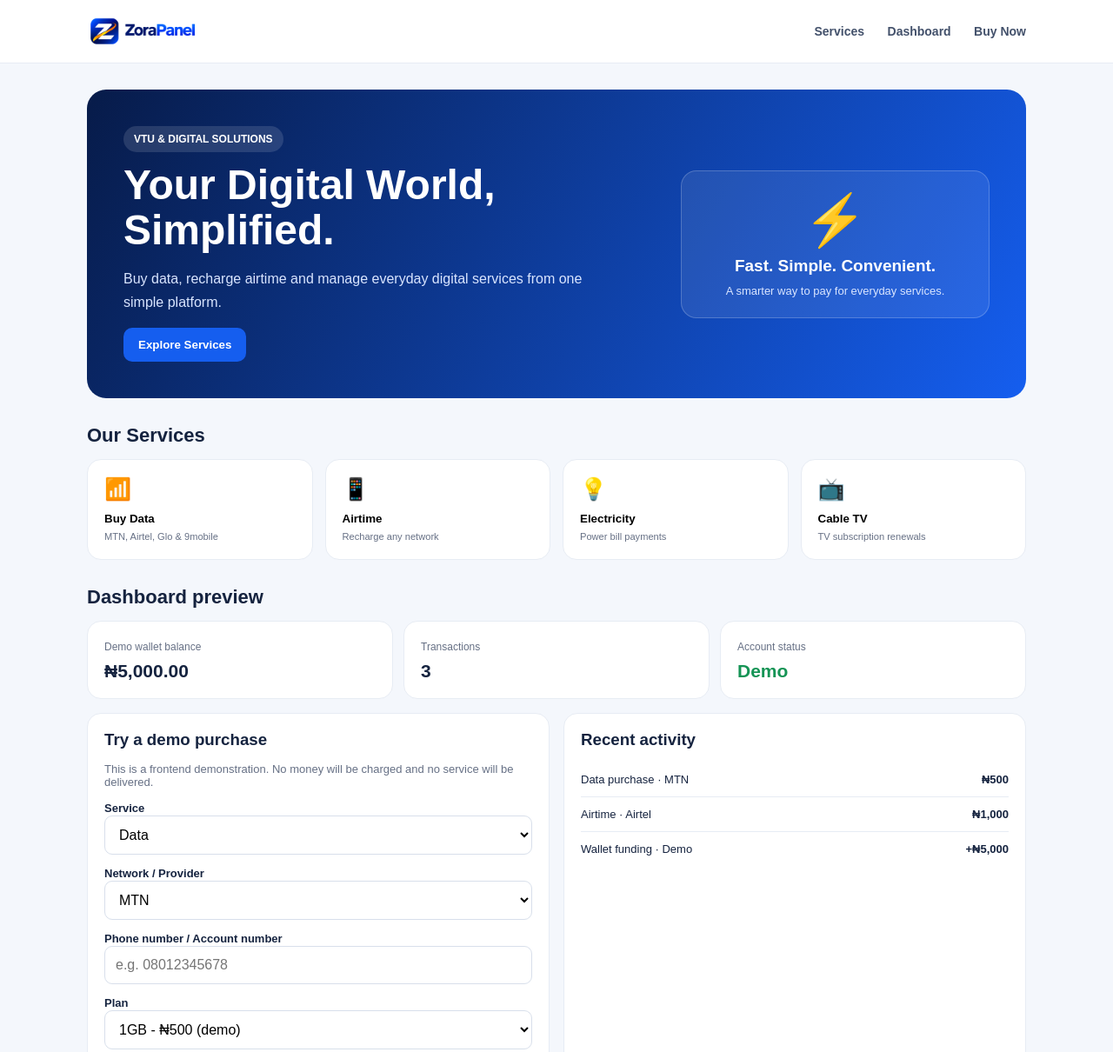
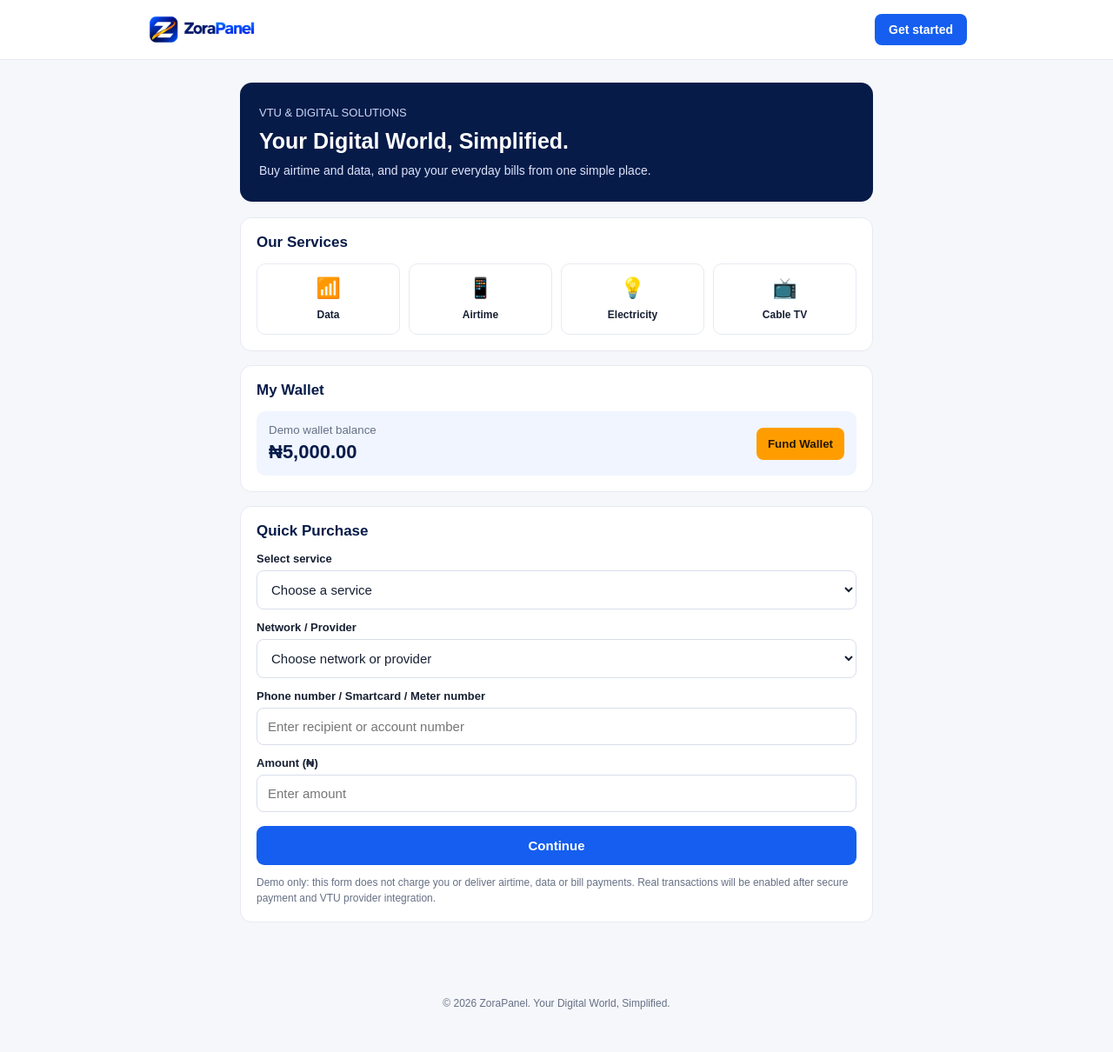
Before and after one commit to bextvortex-lgtm/Zorapanel, a plain HTML site: page index.html in a window 1280 px wide. Shown: the top 1210 px of the page at 87% size. After the commit the page ends 1186 px from the top, so only its background shows below. Drawn offline with Linux system fonts and the light colour scheme.

Commit message:
Add files via upload

```diff
--- a/index.html
+++ b/index.html
@@ -6,101 +6,100 @@
   <meta name="theme-color" content="#071b49">
   <title>ZoraPanel | VTU & Digital Solutions</title>
   <style>
-:root{--navy:#071b49;--blue:#155eef;--bright:#267bff;--orange:#ff9d00;--bg:#f4f7fc;--muted:#667085;--line:#e7ecf4}
-*{box-sizing:border-box}body{margin:0;font-family:Arial,Helvetica,sans-serif;background:var(--bg);color:#15233f}
-header{background:#fff;border-bottom:1px solid var(--line);position:sticky;top:0;z-index:5}
-.nav{max-width:1120px;margin:auto;padding:15px 20px;display:flex;align-items:center;justify-content:space-between}
-.brand{display:flex;align-items:center;gap:10px;font-size:22px;font-weight:800;color:var(--navy)}
-.mark{width:38px;height:38px;border-radius:11px;background:linear-gradient(135deg,#155eef,#071b49);color:#fff;display:grid;place-items:center;font-size:25px;font-weight:900;position:relative}
-.mark:after{content:"";position:absolute;width:28px;height:4px;background:var(--orange);transform:rotate(-35deg);border-radius:4px}
-nav a{color:#43516b;text-decoration:none;margin-left:22px;font-size:14px;font-weight:600}
-.btn{border:0;border-radius:10px;padding:12px 17px;background:var(--blue);color:#fff;font-weight:700;cursor:pointer}
-.btn.secondary{background:#eef4ff;color:var(--blue)}
-main{max-width:1120px;margin:30px auto;padding:0 20px}
-.hero{background:linear-gradient(120deg,#071b49,#155eef);color:#fff;border-radius:22px;padding:42px;display:grid;grid-template-columns:1.4fr .8fr;gap:20px;align-items:center}
-.hero h1{font-size:clamp(30px,5vw,48px);line-height:1.08;margin:12px 0}
-.hero p{color:#d9e5ff;line-height:1.7;max-width:540px}
-.pill{display:inline-block;background:#ffffff20;padding:8px 12px;border-radius:30px;font-size:12px;font-weight:700}
-.hero-art{background:#ffffff16;border:1px solid #ffffff35;border-radius:18px;padding:22px;text-align:center}
-.hero-art .big{font-size:58px}.hero-art strong{display:block;font-size:19px;margin:8px}
-.section-title{margin:30px 0 14px;font-size:22px}
-.services{display:grid;grid-template-columns:repeat(4,1fr);gap:14px}
-.service,.panel,.stat{background:#fff;border:1px solid var(--line);border-radius:16px;padding:19px}
-.service{cursor:pointer;text-align:left}.service:hover{border-color:#9dbaff;transform:translateY(-2px)}
-.service .ico{font-size:25px}.service strong{display:block;margin:12px 0 5px}.service small{color:var(--muted)}
-.layout{display:grid;grid-template-columns:1fr 1fr;gap:16px}
-.panel h3{margin:0 0 15px}.muted{color:var(--muted);font-size:13px}
-.stats{display:grid;grid-template-columns:repeat(3,1fr);gap:12px}.stat span{font-size:12px;color:var(--muted)}.stat b{display:block;font-size:21px;margin-top:8px}
-form{display:grid;gap:12px}label{font-size:13px;font-weight:700}input,select{width:100%;padding:12px;border:1px solid #d8dfeb;border-radius:9px;background:#fff;font:inherit}
-.row{display:grid;grid-template-columns:1fr 1fr;gap:10px}
-.notice{background:#fff7e8;border:1px solid #ffe0a3;color:#805300;border-radius:10px;padding:12px;font-size:12px;line-height:1.5;margin-top:14px}
-.transaction{display:flex;justify-content:space-between;padding:12px 0;border-bottom:1px solid var(--line);font-size:13px}.transaction:last-child{border:0}
-footer{text-align:center;padding:30px 20px;color:var(--muted);font-size:12px}
-@media(max-width:700px){nav{display:none}.hero{grid-template-columns:1fr;padding:27px}.hero-art{display:none}.services{grid-template-columns:repeat(2,1fr)}.layout{grid-template-columns:1fr}.stats{grid-template-columns:1fr 1fr}.nav{padding:12px 16px}main{padding:0 14px;margin:18px auto}}
-
-/* ZoraPanel mobile navigation fix */
-@media (max-width: 768px) {
-  .nav {
-    display: flex;
-    flex-direction: column;
-    align-items: center;
-    gap: 15px;
-  }
-
-  .nav nav {
-    display: flex !important;
-    flex-wrap: wrap;
-    justify-content: center;
-    gap: 18px;
-    width: 100%;
-  }
-
-  .nav nav a {
-    display: inline-block;
-    font-size: 14px;
-    padding: 8px 4px;
-  }
-}
+    :root{--navy:#071b49;--blue:#155eef;--orange:#ff9d00;--bg:#f5f7fb;--muted:#667085;--line:#e6eaf1}
+    *{box-sizing:border-box}
+    body{margin:0;background:var(--bg);color:#172033;font-family:Arial,Helvetica,sans-serif}
+    header{background:#fff;border-bottom:1px solid var(--line)}
+    .top{max-width:980px;margin:auto;padding:13px 18px;display:flex;align-items:center;justify-content:space-between;gap:12px}
+    .logo{height:42px;width:auto;max-width:190px;object-fit:contain}
+    .login{background:var(--blue);color:#fff;text-decoration:none;padding:10px 16px;border-radius:8px;font-size:14px;font-weight:700}
+    main{max-width:760px;margin:26px auto;padding:0 16px 36px}
+    .welcome{background:var(--navy);color:#fff;border-radius:14px;padding:25px 22px;margin-bottom:18px}
+    .welcome small{color:#cbd8f7;font-size:13px}
+    h1{font-size:25px;line-height:1.2;margin:9px 0}
+    .welcome p{margin:0;color:#dce5fb;font-size:14px;line-height:1.5}
+    .section{background:#fff;border:1px solid var(--line);border-radius:13px;padding:18px;margin-bottom:16px}
+    h2{font-size:17px;margin:0 0 14px;color:var(--navy)}
+    .services{display:grid;grid-template-columns:repeat(4,1fr);gap:10px}
+    .service{border:1px solid var(--line);border-radius:10px;padding:14px 5px;text-align:center;background:#fff}
+    .service .ico{font-size:23px;display:block;margin-bottom:7px}
+    .service strong{font-size:12px}
+    .wallet{display:flex;justify-content:space-between;align-items:center;gap:12px;background:#f0f5ff;border-radius:10px;padding:14px}
+    .wallet small{color:var(--muted);display:block;margin-bottom:5px}
+    .amount{font-size:22px;font-weight:700;color:var(--navy)}
+    .fund{background:var(--orange);color:#241700;border:0;border-radius:8px;padding:11px 13px;font-weight:700}
+    label{display:block;font-size:13px;font-weight:700;margin:13px 0 6px}
+    input,select{width:100%;padding:12px;border:1px solid #d8deea;border-radius:8px;font-size:15px;background:#fff;color:#172033}
+    .submit{width:100%;margin-top:16px;background:var(--blue);color:#fff;border:0;border-radius:9px;padding:14px;font-size:15px;font-weight:700}
+    .note{font-size:12px;color:var(--muted);line-height:1.5;margin:11px 0 0}
+    footer{text-align:center;color:var(--muted);font-size:12px;padding:8px 16px 25px}
+    @media(max-width:480px){main{margin:16px auto}.welcome{padding:21px 18px}h1{font-size:22px}.services{gap:7px}.service{padding:12px 2px}.service strong{font-size:11px}.section{padding:15px}}
   </style>
 </head>
 <body>
   <header>
-  <div class="nav">
-    <div class="brand">
-      <img src="zorapanel-logo.png" alt="ZoraPanel logo" style="height:42px;width:auto;display:block;">
-    </div>
-    <nav>
-      <a href="#services">Services</a>
-      <a href="#dashboard">Dashboard</a>
-      <a href="#purchase">Buy Now</a>
-    </nav>
+    <div class="top">
+      <img class="logo" src="zorapanel-logo.png" alt="ZoraPanel logo">
+      <a class="login" href="#purchase">Get started</a>
     </div>
   </header>
+
   <main>
-<section class="hero"><div><span class="pill">VTU & DIGITAL SOLUTIONS</span><h1>Your Digital World,<br>Simplified.</h1><p>Buy data, recharge airtime and manage everyday digital services from one simple platform.</p><button class="btn" onclick="document.querySelector('#services').scrollIntoView({behavior:'smooth'})">Explore Services</button></div><div class="hero-art"><div class="big">⚡</div><strong>Fast. Simple. Convenient.</strong><span class="muted" style="color:#d9e5ff">A smarter way to pay for everyday services.</span></div></section>
-<h2 class="section-title" id="services">Our Services</h2>
+    <section class="welcome">
+      <small>VTU & DIGITAL SOLUTIONS</small>
+      <h1>Your Digital World, Simplified.</h1>
+      <p>Buy airtime and data, and pay your everyday bills from one simple place.</p>
+    </section>
+
+    <section class="section" id="services">
+      <h2>Our Services</h2>
       <div class="services">
-<button class="service" onclick="choose('data')"><span class="ico">📶</span><strong>Buy Data</strong><small>MTN, Airtel, Glo & 9mobile</small></button>
-<button class="service" onclick="choose('airtime')"><span class="ico">📱</span><strong>Airtime</strong><small>Recharge any network</small></button>
-<button class="service" onclick="choose('electricity')"><span class="ico">💡</span><strong>Electricity</strong><small>Power bill payments</small></button>
-<button class="service" onclick="choose('tv')"><span class="ico">📺</span><strong>Cable TV</strong><small>TV subscription renewals</small></button>
+        <div class="service"><span class="ico">📶</span><strong>Data</strong></div>
+        <div class="service"><span class="ico">📱</span><strong>Airtime</strong></div>
+        <div class="service"><span class="ico">💡</span><strong>Electricity</strong></div>
+        <div class="service"><span class="ico">📺</span><strong>Cable TV</strong></div>
       </div>
-<h2 class="section-title" id="dashboard">Dashboard preview</h2>
-<div class="stats"><div class="stat"><span>Demo wallet balance</span><b>₦5,000.00</b></div><div class="stat"><span>Transactions</span><b>3</b></div><div class="stat"><span>Account status</span><b style="color:#159455">Demo</b></div></div>
-<div class="layout" style="margin-top:16px">
-<section class="panel" id="purchase"><h3 id="formTitle">Try a demo purchase</h3><p class="muted">This is a frontend demonstration. No money will be charged and no service will be delivered.</p>
-<form id="buyForm"><div><label for="service">Service</label><select id="service" onchange="updateForm()"><option value="data">Data</option><option value="airtime">Airtime</option><option value="electricity">Electricity</option><option value="tv">Cable TV</option></select></div>
-<div><label for="network">Network / Provider</label><select id="network"><option>MTN</option><option>Airtel</option><option>Glo</option><option>9mobile</option></select></div>
-<div><label for="phone">Phone number / Account number</label><input id="phone" inputmode="numeric" placeholder="e.g. 08012345678" required></div>
-<div id="planWrap"><label for="plan">Plan</label><select id="plan"><option>1GB - ₦500 (demo)</option><option>2GB - ₦1,000 (demo)</option><option>5GB - ₦2,000 (demo)</option></select></div>
-<button class="btn" type="submit">Preview transaction</button></form>
-<div class="notice">DEMO MODE ONLY: wallet balance, payment processing, and automatic VTU delivery are not connected yet.</div></section>
-<section class="panel"><h3>Recent activity</h3><div id="transactions"><div class="transaction"><span>Data purchase · MTN</span><b>₦500</b></div><div class="transaction"><span>Airtime · Airtel</span><b>₦1,000</b></div><div class="transaction"><span>Wallet funding · Demo</span><b>+₦5,000</b></div></div></section>
+    </section>
+
+    <section class="section" id="wallet">
+      <h2>My Wallet</h2>
+      <div class="wallet">
+        <div><small>Demo wallet balance</small><div class="amount">₦5,000.00</div></div>
+        <button class="fund" type="button" onclick="alert('Wallet funding will be available when secure payment integration is added.')">Fund Wallet</button>
       </div>
-</main><footer>© 2026 ZoraPanel. VTU & Digital Solutions. This is a demonstration website.</footer>
+    </section>
+
+    <section class="section" id="purchase">
+      <h2>Quick Purchase</h2>
+      <form id="buyForm">
+        <label for="service">Select service</label>
+        <select id="service" required>
+          <option value="">Choose a service</option>
+          <option>Data</option><option>Airtime</option><option>Electricity</option><option>Cable TV</option>
+        </select>
+        <label for="network">Network / Provider</label>
+        <select id="network" required>
+          <option value="">Choose network or provider</option>
+          <option>MTN</option><option>Airtel</option><option>Glo</option><option>9mobile</option>
+          <option>Electricity provider</option><option>DSTV</option><option>GOtv</option><option>StarTimes</option>
+        </select>
+        <label for="phone">Phone number / Smartcard / Meter number</label>
+        <input id="phone" type="text" inputmode="numeric" placeholder="Enter recipient or account number" required>
+        <label for="amount">Amount (₦)</label>
+        <input id="amount" type="number" min="50" placeholder="Enter amount" required>
+        <button class="submit" type="submit">Continue</button>
+        <p class="note">Demo only: this form does not charge you or deliver airtime, data or bill payments. Real transactions will be enabled after secure payment and VTU provider integration.</p>
+      </form>
+    </section>
+  </main>
+
+  <footer>© <span id="year"></span> ZoraPanel. Your Digital World, Simplified.</footer>
   <script>
-function choose(s){document.getElementById('service').value=s;updateForm();document.getElementById('purchase').scrollIntoView({behavior:'smooth'})}
-function updateForm(){let s=document.getElementById('service').value;document.getElementById('formTitle').textContent='Try a demo '+s+' purchase';document.getElementById('planWrap').style.display=s==='data'?'block':'none';document.getElementById('network').innerHTML=(s==='tv'?['DStv','GOtv','Startimes']:s==='electricity'?['IKEDC','EKEDC','AEDC','Other']:['MTN','Airtel','Glo','9mobile']).map(x=>'<option>'+x+'</option>').join('');document.getElementById('phone').placeholder=s==='electricity'?'Meter/account number':'Phone number / account number'}
-document.getElementById('buyForm').addEventListener('submit',e=>{e.preventDefault();let service=document.getElementById('service').value;let target=document.getElementById('phone').value;alert('Demo only: '+service+' request for '+target+'. No payment was made and no service was delivered.')});
+    document.getElementById('year').textContent = new Date().getFullYear();
+    document.getElementById('buyForm').addEventListener('submit', function(e){
+      e.preventDefault();
+      alert('This is a demo purchase form. No payment has been made and no service has been delivered.');
+    });
   </script>
-</body></html>
+</body>
+</html>
```
Lines whose indentation alone changed are shown as unchanged.
